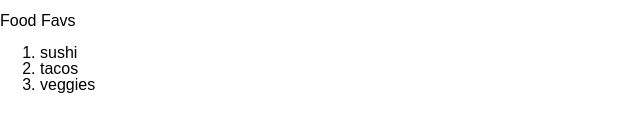
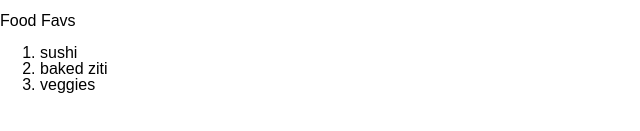
Before and after one commit to GarrettAnderson/hello-word-4, a website: page public/index.html in a window 1280 px wide. Shown: the part 291-422 px from the top of the page, 0-640 px from the left. Drawn offline with Linux system fonts and the light colour scheme.

Commit message:
replaced tacoes with baked ziti in favorite foods section

```diff
--- a/public/index.html
+++ b/public/index.html
@@ -22,7 +22,7 @@
     <header>Food Favs</header>
     <ol>
       <li>sushi</li>
-      <li>tacos</li>
+      <li>baked ziti</li>
       <li>veggies</li>
     </ol>
   </body>
```
